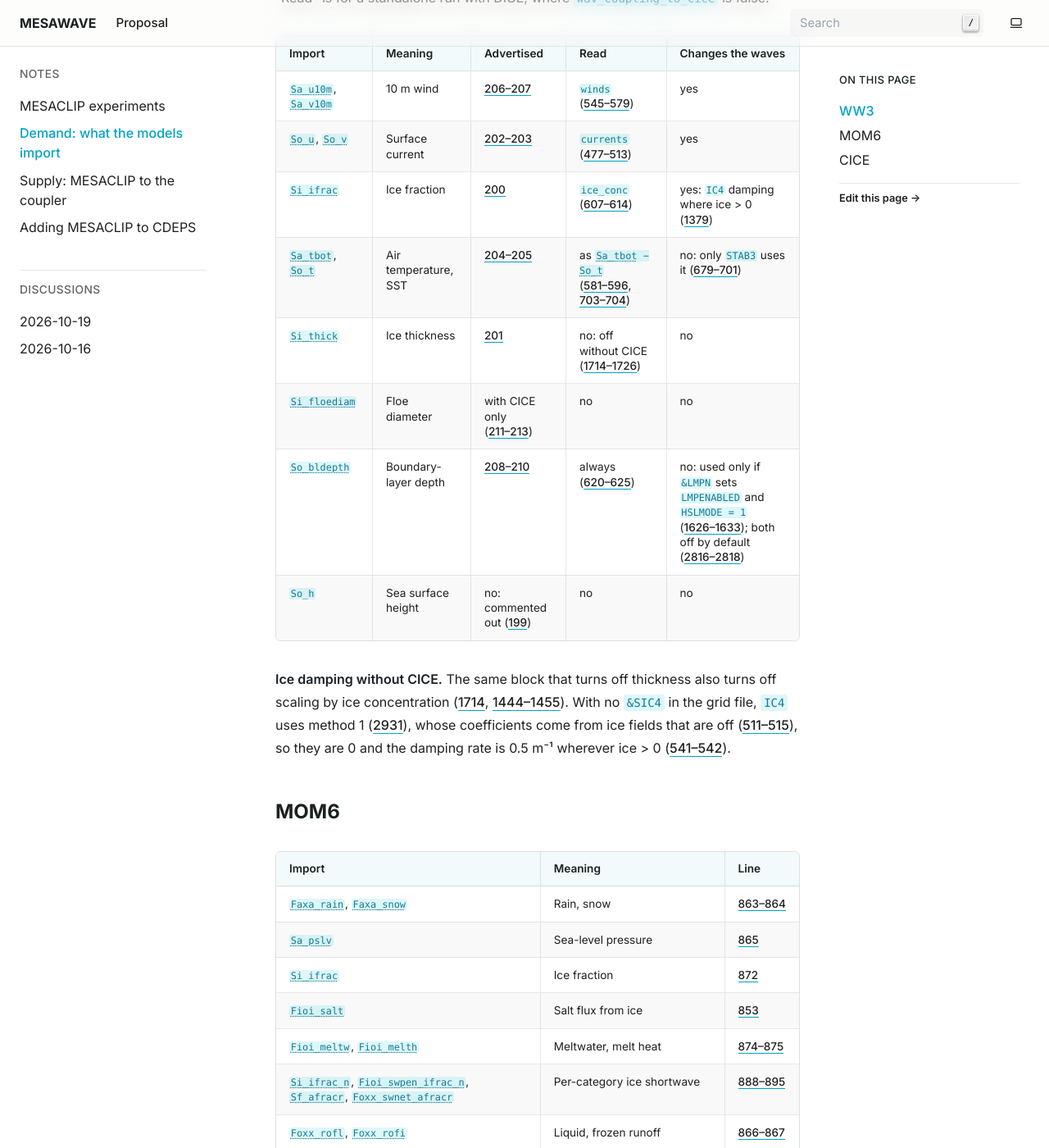
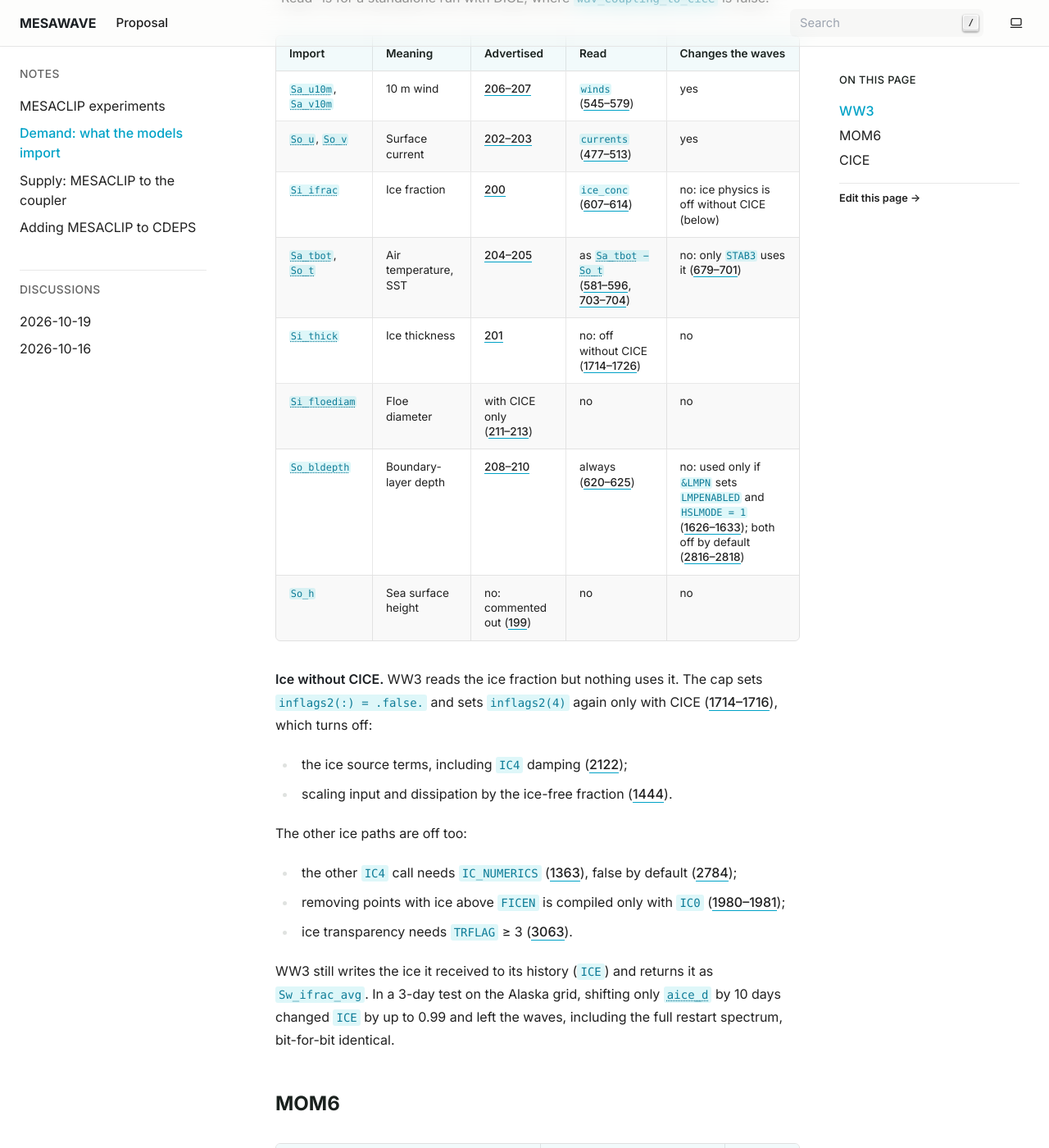
Before and after one commit to manishvenu/mesawave, a Sphinx documentation site: the page built from docs/source/stream_data_requirements.md, in a window 1280 px wide and 1400 px high, scrolled down 545 px. Shown: the whole window at 82% size. Built offline with Sphinx 7.4.7, drawn with Linux system fonts in a browser that asks for light colours.

Commit message:
Ice fraction doesn't change WW3's waves without CICE: cap turns ice physics off; correct demand page and decision, record icefrac offset test

```diff
--- a/docs/source/stream_data_requirements.md
+++ b/docs/source/stream_data_requirements.md
@@ -19,18 +19,31 @@ into CESM's WW3 ([switches](ww3src:src/CMakeLists.txt#L45): `ST4`, `STAB0`, `IC4
 |---|---|---|---|---|
 | `Sa_u10m`, `Sa_v10m` | 10 m wind | [206–207](ww3:L206-L207) | `winds` ([545–579](ww3:L545-L579)) | yes |
 | `So_u`, `So_v` | Surface current | [202–203](ww3:L202-L203) | `currents` ([477–513](ww3:L477-L513)) | yes |
-| `Si_ifrac` | Ice fraction | [200](ww3:L200) | `ice_conc` ([607–614](ww3:L607-L614)) | yes: `IC4` damping where ice > 0 ([1379](ww3src:src/w3srcemd.F90#L1379)) |
+| `Si_ifrac` | Ice fraction | [200](ww3:L200) | `ice_conc` ([607–614](ww3:L607-L614)) | no: ice physics is off without CICE (below) |
 | `Sa_tbot`, `So_t` | Air temperature, SST | [204–205](ww3:L204-L205) | as `Sa_tbot − So_t` ([581–596](ww3:L581-L596), [703–704](ww3src:src/w3updtmd.F90#L703-L704)) | no: only `STAB3` uses it ([679–701](ww3src:src/w3src4md.F90#L679-L701)) |
 | `Si_thick` | Ice thickness | [201](ww3:L201) | no: off without CICE ([1714–1726](ww3src:src/wav_comp_nuopc.F90#L1714-L1726)) | no |
 | `Si_floediam` | Floe diameter | with CICE only ([211–213](ww3:L211-L213)) | no | no |
 | `So_bldepth` | Boundary-layer depth | [208–210](ww3:L208-L210) | always ([620–625](ww3:L620-L625)) | no: used only if `&LMPN` sets `LMPENABLED` and `HSLMODE = 1` ([1626–1633](ww3src:src/w3iogomd.F90#L1626-L1633)); both off by default ([2816–2818](ww3src:src/w3gridmd.F90#L2816-L2818)) |
 | `So_h` | Sea surface height | no: commented out ([199](ww3:L199)) | no | no |
 
-**Ice damping without CICE.** The same block that turns off thickness also turns off scaling by ice
-concentration ([1714](ww3src:src/wav_comp_nuopc.F90#L1714), [1444–1455](ww3src:src/w3srcemd.F90#L1444-L1455)).
-With no `&SIC4` in the grid file, `IC4` uses method 1 ([2931](ww3src:src/w3gridmd.F90#L2931)), whose
-coefficients come from ice fields that are off ([511–515](ww3src:src/w3sic4md.F90#L511-L515)), so
-they are 0 and the damping rate is 0.5 m⁻¹ wherever ice > 0 ([541–542](ww3src:src/w3sic4md.F90#L541-L542)).
+**Ice without CICE.** WW3 reads the ice fraction but nothing uses it. The cap sets `inflags2(:) = .false.` and sets
+`inflags2(4)` again only with CICE ([1714–1716](ww3src:src/wav_comp_nuopc.F90#L1714-L1716)), which
+turns off:
+
+- the ice source terms, including `IC4` damping ([2122](ww3src:src/w3srcemd.F90#L2122));
+- scaling input and dissipation by the ice-free fraction ([1444](ww3src:src/w3srcemd.F90#L1444)).
+
+The other ice paths are off too:
+
+- the other `IC4` call needs `IC_NUMERICS` ([1363](ww3src:src/w3srcemd.F90#L1363)), false by default
+  ([2784](ww3src:src/w3gridmd.F90#L2784));
+- removing points with ice above `FICEN` is compiled only with `IC0`
+  ([1980–1981](ww3src:src/w3updtmd.F90#L1980-L1981));
+- ice transparency needs `TRFLAG` ≥ 3 ([3063](ww3src:src/w3updtmd.F90#L3063)).
+
+WW3 still writes the ice it received to its history (`ICE`) and returns it as `Sw_ifrac_avg`. In a
+3-day test on the Alaska grid, shifting only `aice_d` by 10 days changed `ICE` by up to 0.99 and left
+the waves, including the full restart spectrum, bit-for-bit identical.
 
 ## MOM6
 
```
Also changed, not shown: CLAUDE.md (+14 -9 lines).
